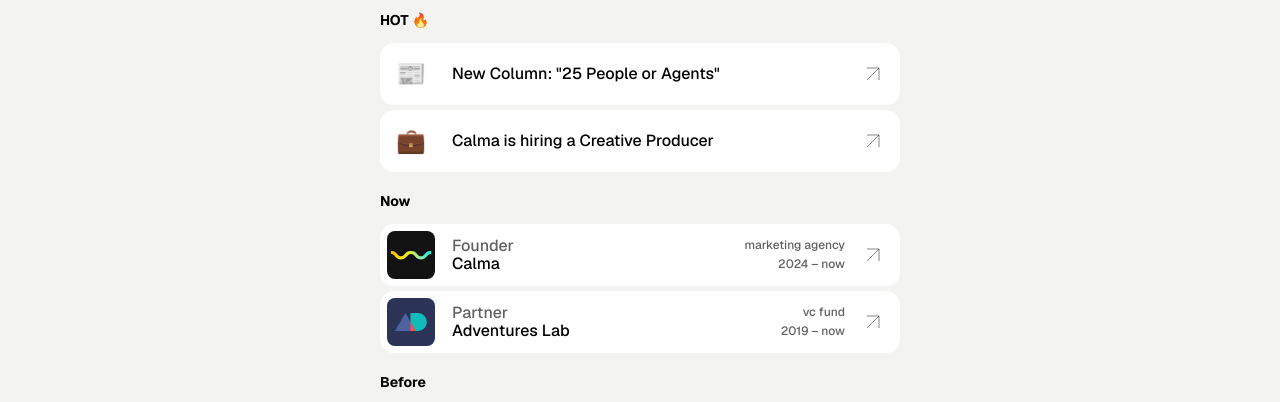
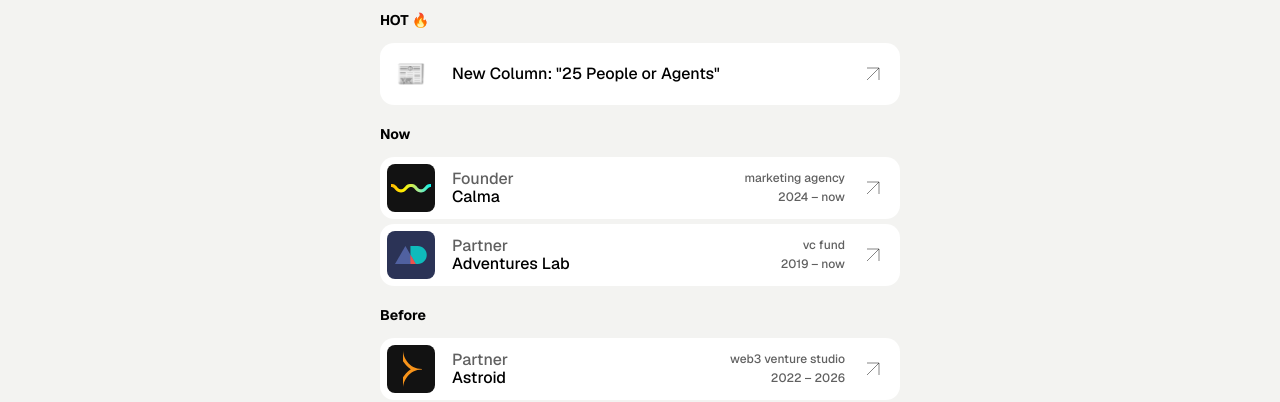
Before and after one commit to drozdorus/drozdorus.com, a plain HTML site: page index.html in a window 1280 px wide. Shown: the part 316-718 px from the top of the page. Drawn offline with Linux system fonts and the light colour scheme.

Commit message:
Drop the Creative Producer tile now that the role is closed
Co-Authored-By: Claude Opus 5.5 <noreply@anthropic.com>

```diff
--- a/index.html
+++ b/index.html
@@ -201,10 +201,6 @@
             <a target="_blank" rel="noopener noreferrer" href="https://medium.com/@drozdorus/25-people-or-agents-where-ai-really-belongs-in-a-performance-business-71c285251df5" class="media__item">
                 <span class="media__icon"><span class="media__text-icon">📰</span></span>
                 <span class="media__text">New Column: "25 People or Agents"</span>
-            </a>
-            <a target="_blank" rel="noopener noreferrer" href="https://calma.io/hiring/" class="media__item">
-                <span class="media__icon"><span class="media__text-icon">💼</span></span>
-                <span class="media__text">Calma is hiring a Creative Producer</span>
             </a>
         </div>
         <div class="media">
```
Also changed, not shown: ua/index.html (+0 -4 lines).
